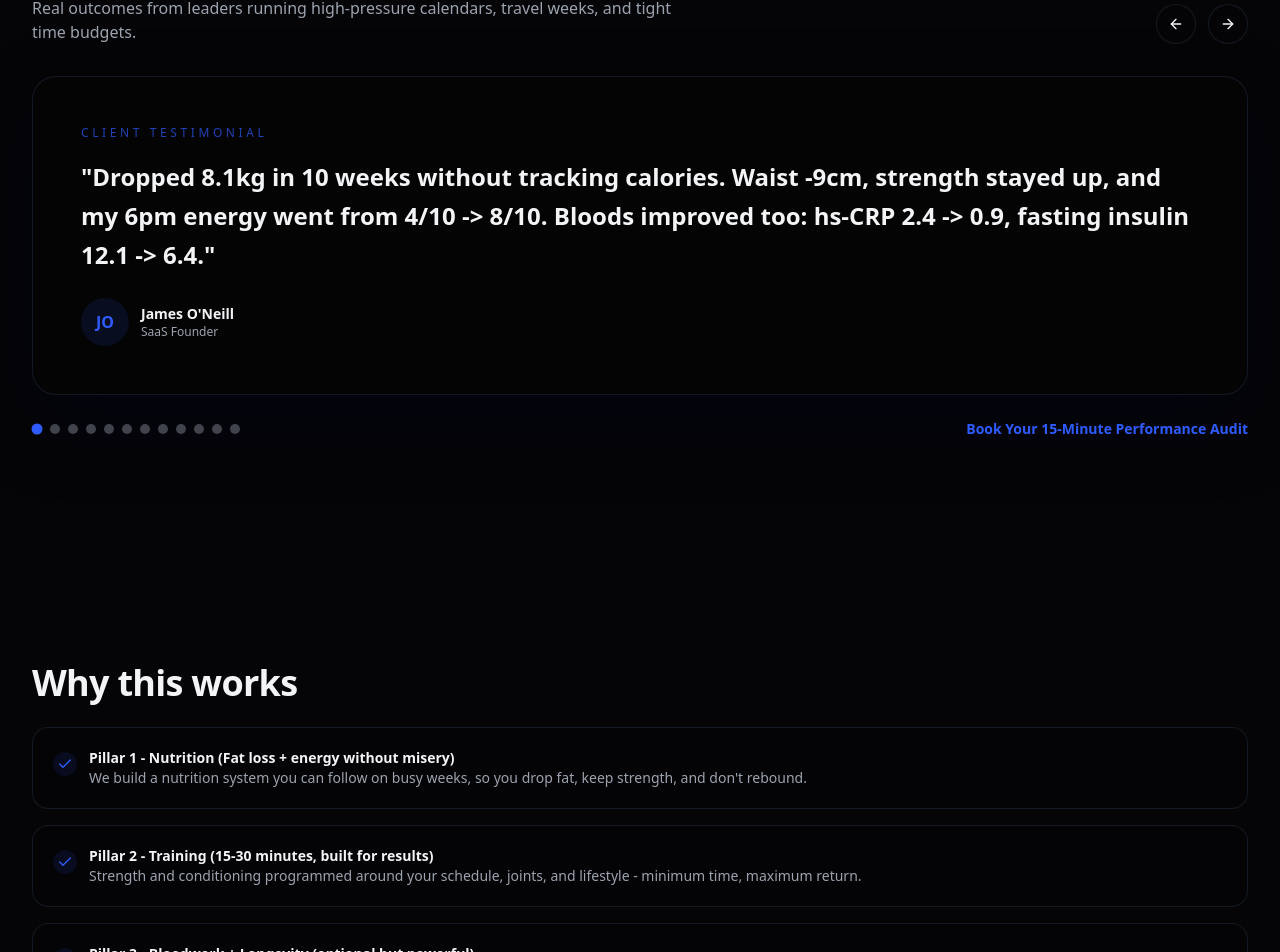
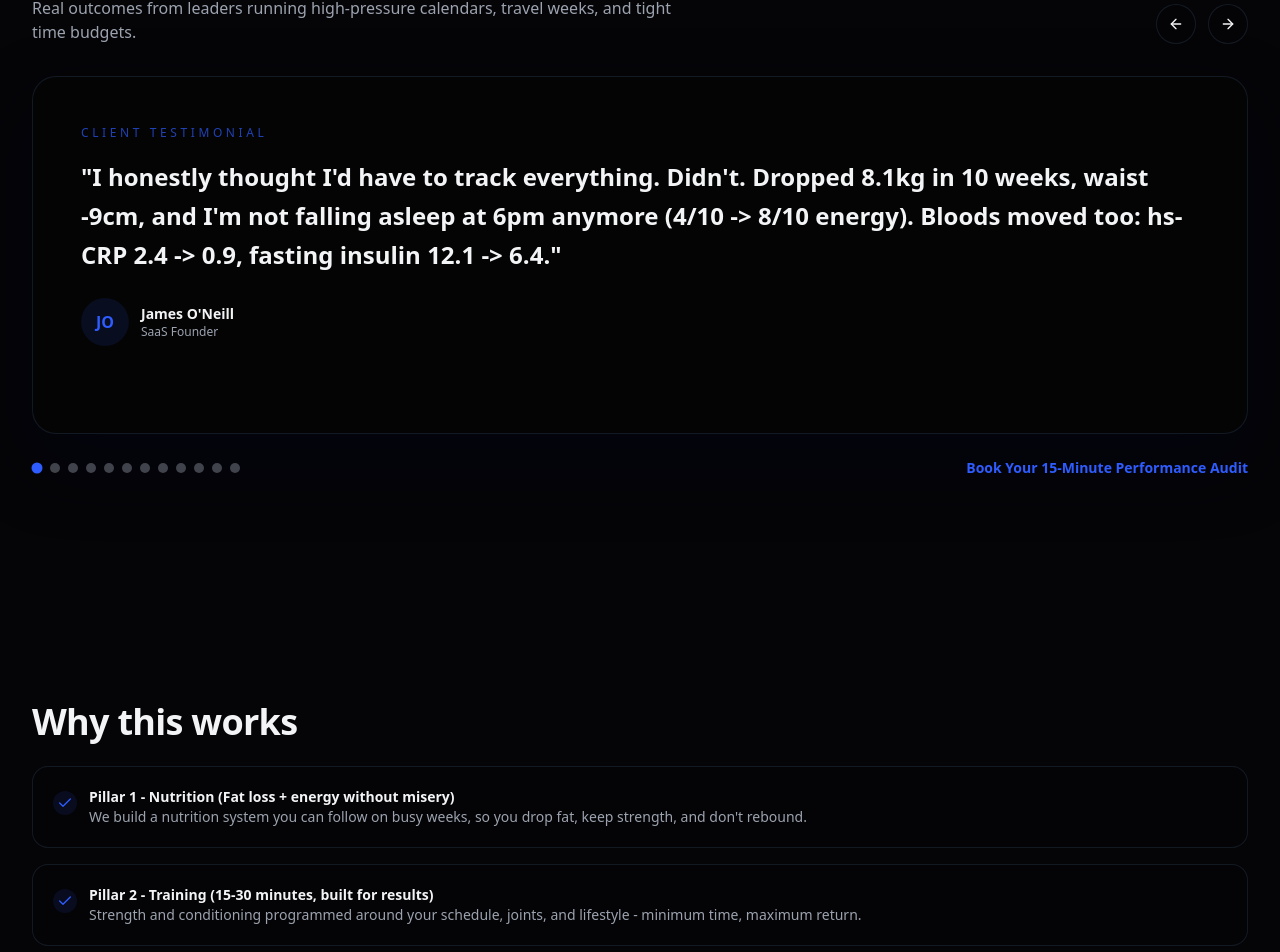
Before and after one commit to gsfit1996/elite-health-web, a Next.js app: page /client-results in a window 1280 px wide. Shown: the part 5519-6471 px from the top of the page. Built offline with nearby package versions, Linux system fonts and the light colour scheme.

Commit message:
Update client testimonials copy

```diff
--- a/app/client-results/page.tsx
+++ b/app/client-results/page.tsx
@@ -47,75 +47,76 @@ const testimonials = [
         name: "James O'Neill",
         role: "SaaS Founder",
         quote:
-            "Dropped 8.1kg in 10 weeks without tracking calories. Waist -9cm, strength stayed up, and my 6pm energy went from 4/10 -> 8/10. Bloods improved too: hs-CRP 2.4 -> 0.9, fasting insulin 12.1 -> 6.4.",
+            "I honestly thought I'd have to track everything. Didn't. Dropped 8.1kg in 10 weeks, waist -9cm, and I'm not falling asleep at 6pm anymore (4/10 -> 8/10 energy). Bloods moved too: hs-CRP 2.4 -> 0.9, fasting insulin 12.1 -> 6.4.",
     },
     {
         name: "Mark Donnelly",
         role: "Finance Director",
         quote:
-            "I travel weekly and still leaned out. Body fat -6% in 12 weeks, BP 142/92 -> 124/78. The biggest win: I stopped crashing after lunch and got my focus back for afternoon meetings.",
+            "Weekly travel used to wreck me. Still leaned out about -6% body fat in 12 weeks and my blood pressure came down. The best part is I don't get that horrible post-lunch crash anymore.",
     },
     {
         name: "Daniel Byrne",
         role: "Managing Director (Construction)",
         quote:
-            "Elite Health OS gave me a system I could actually follow. Triglycerides 2.0 -> 1.1 mmol/L, HDL 0.95 -> 1.23, and my resting heart rate 74 -> 58. I'm calmer under pressure and sleeping through the night again.",
+            "This was the first plan I could stick to without overthinking it. I've lost 11kg, Body fat dropped 11% and my resting HR went from 74 to 58. I'm sleeping properly again and I'm way less reactive at work.",
     },
     {
         name: "Tom Gallagher",
         role: "COO (Logistics)",
         quote:
-            "I was stuck at 98kg for years. In 90 days I hit 89.5kg, waist -10cm, and I'm training 3x/week for 20 minutes. Bloodwork was the shocker: ALT 62 -> 28, fasting glucose 5.8 -> 5.1 mmol/L.",
+            "I'd been stuck at 98kg for years. In 90 days I hit 89.5kg and my waist was -10cm. Training is realistic: 3x/week for 20 mins. Bloodwork surprised me most, my lipids had been out of whack for over a decade, and now there much healthier - said the Doc",
     },
     {
         name: "Richard Keane",
         role: "Tech Founder",
         quote:
-            "My brain felt foggy all day. Within 6 weeks my focus was back. Sleep efficiency improved, and my morning energy went from 5/10 -> 8/10. Labs: Vitamin D 21 -> 43 ng/mL, hs-CRP 1.8 -> 0.7.",
+            "My head was foggy all day and I thought that was just 'normal' stress. Within 6 weeks I was sharper again. Morning energy went 5/10 to 8/10 and my sleep improved a lot. Overall, my focus, energy, and the way I feel is far better than prior to working with Gareth",
     },
     {
         name: "Andrew Walsh",
         role: "Sales Director",
         quote:
-            "No fluff, just execution. In 8 weeks I lost 6.4kg, got visible abs for the first time in years, and my average steps went 4k -> 9k/day without thinking about it. The plan fits busy weeks.",
+            "Straight talking, no fluff. I dropped 6.4kg in 8 weeks, and for the first time in ages I looked athletic again. It just fits around a busy schedule.",
     },
     {
         name: "Ciaran O'Rourke",
         role: "CEO",
         quote:
-            "I didn't want a bodybuilding plan - just performance. My HRV increased ~20%, resting HR dropped, and I stopped needing caffeine to function. Also leaned out: waist -7cm in 9 weeks.",
+            "I didn't want 'get shredded' coaching, I wanted performance. My HRV jumped roughly 20%, resting HR came down, and I stopped needing caffeine just to stay functional. Also leaned out: waist -7cm in 9 weeks.",
     },
     {
         name: "Peter Hughes",
         role: "Director (Legal)",
         quote:
-            "I was borderline pre-diabetic and worried. In 12 weeks: HbA1c 5.9 -> 5.4%, fasting insulin 14.8 -> 7.2, and I dropped 7.8kg. Energy is stable all day and my cravings disappeared.",
+            "I was genuinely worried about blood sugar and where it was heading. After 12 weeks, I'm feeling sharper, more energised, and blood work results came back last week LDL is down, HbA1c 5.9 to 5.4, insulin 14.8 to 7.2, and -7.8kg. I don't get cravings at night which used to be a problem.",
     },
     {
         name: "Owen Murphy",
         role: "Founder (Agency)",
         quote:
-            "I used to eat like an idiot during deadlines. The travel + chaos rules fixed that. LDL-C 3.6 -> 2.7 mmol/L, trigs 1.9 -> 1.0, and I'm down 5.5kg with better strength.",
+            "My worst habit was deadline weeks, takeaway + snacks + 'I'll fix it Monday'. The travel/chaos rules changed that. Triglyceride levels dropped, surprisingly testosterone levels have increased by over 50% in the space of 5 months and I'm down 5.5kg while getting stronger.",
     },
     {
         name: "Shane Kelly",
         role: "Operations Director",
         quote:
-            "I'm 43 with kids - time is tight. Elite Health OS gave me a repeatable routine. In 90 days: body fat -5%, BP 138/88 -> 122/76, and I'm finally consistent with training again.",
+            "I'm 43 with kids. Time is the constraint. This finally made consistency easy. In 90 days: 5% body fat down, BP went 138/88 to 122/76, and I'm training regularly again without it taking over my life.",
     },
     {
         name: "Conor McMahon",
         role: "Executive Partner",
         quote:
-            "Biggest benefit was mental clarity. I went from wired-and-tired to calm focus. Sleep latency improved, my afternoon slump vanished, and my labs moved: ApoB 106 -> 86 mg/dL.",
+            "The biggest change wasn't the physique, it was my head. I went from wired-and-tired to calm focus. My afternoon slump disappeared, sleep improved - finally feel clear",
     },
     {
         name: "Matthew Nolan",
         role: "Founder (E-commerce)",
         quote:
-            "I wanted measurable change. I got it: waist -11cm, 8.9kg down, and I'm not obsessed with food. Bloods: ALT 48 -> 25, hs-CRP 2.1 -> 0.8, and testosterone improved (total T 14.2 -> 18.6 nmol/L).",
+            "I wanted it to be measurable, not vibes. Got exactly that: waist -11cm, -8.9kg, and I'm not obsessing over food. Bloods improved C-reactive protein 2.1 to 0.8, and testosterone came up (14.2 -> 18.6 nmol/L).",
     },
 ];
+
 
 const whyThisWorks = [
     {
```
